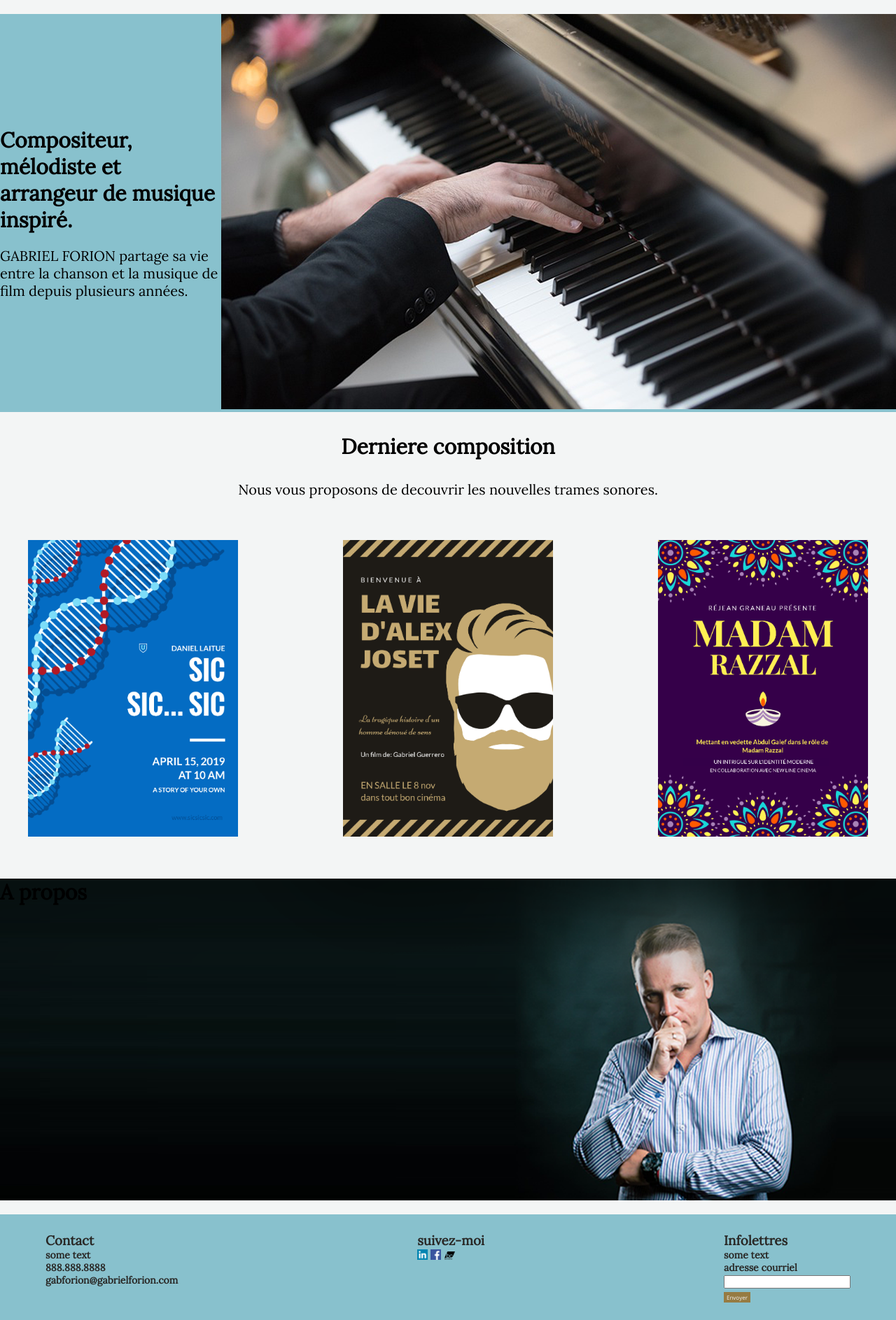
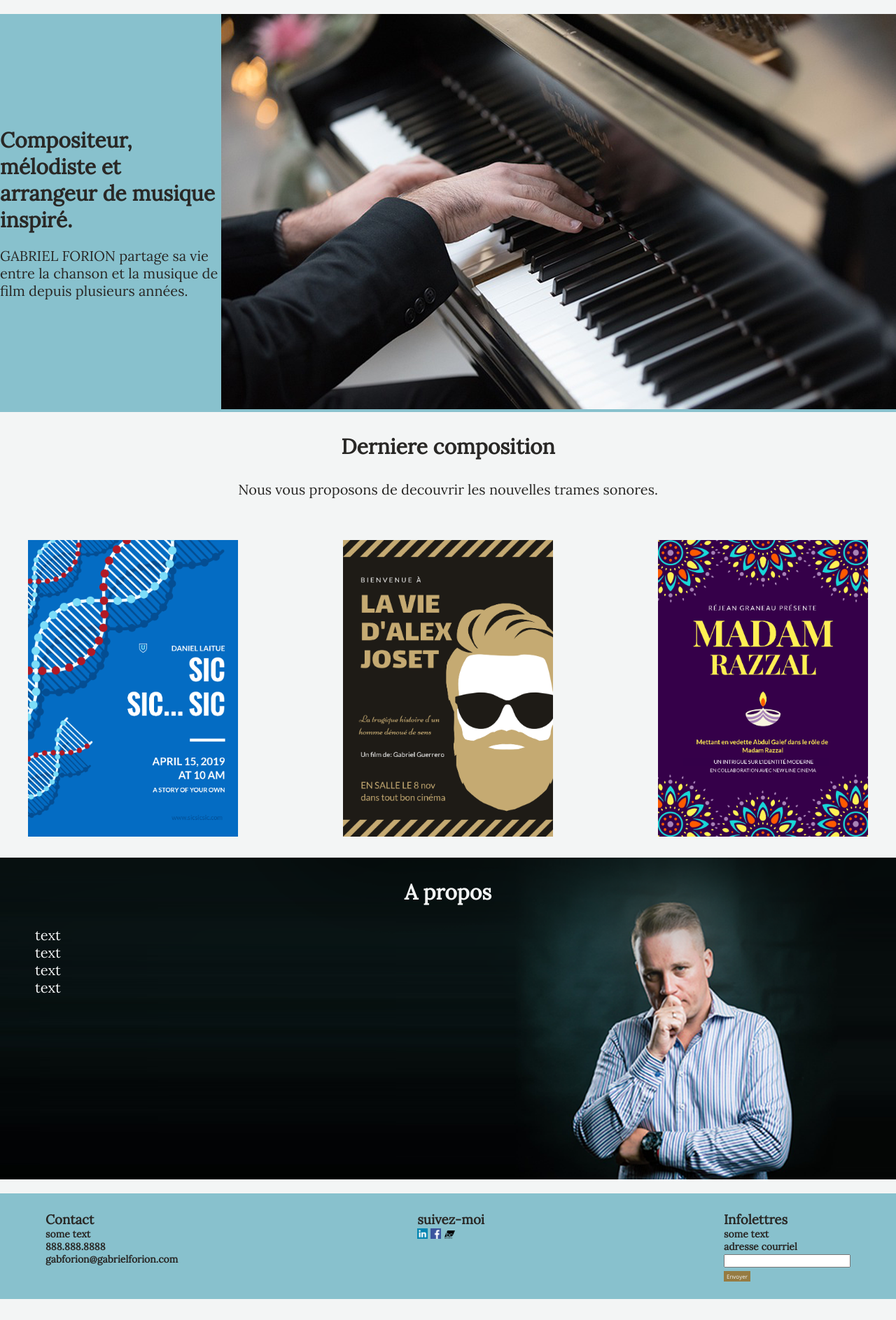
Before and after one commit to melimorin/projet-web, a PHP site: page /accueil in a window 1280 px wide. Shown: the part 52-1939 px from the top of the page at 70% size. After the commit the page ends 1909 px from the top, so only its background shows below. Run offline with PHP 8.4, Linux system fonts and the light colour scheme.

Commit message:
fix section a propos

```diff
--- a/style/style.css
+++ b/style/style.css
@@ -14,12 +14,29 @@ body {
   font-size: 30px;
   font-weight: 800;
   margin-bottom: 20px;
+  color: #292826;
 }
 
 .text {
   font-family: "Lora", serif;
   font-size: 20px;
   font-weight: 400;
+  color: #292826;
+}
+
+.titre-light {
+  font-family: "Lora", serif;
+  font-size: 30px;
+  font-weight: 800;
+  margin-bottom: 20px;
+  color: #f3f5f5;
+}
+
+.text-light {
+  font-family: "Lora", serif;
+  font-size: 20px;
+  font-weight: 400;
+  color: #f3f5f5;
 }
 
 .espace-titre {
@@ -147,6 +164,28 @@ body {
   background-repeat: no-repeat;
   height: 460px;
   width: 100%;
+  z-index: -1;
+  display: -webkit-box;
+  display: -ms-flexbox;
+  display: flex;
+  -webkit-box-orient: vertical;
+  -webkit-box-direction: normal;
+      -ms-flex-direction: column;
+          flex-direction: column;
+}
+
+.propos-texte {
+  display: -webkit-box;
+  display: -ms-flexbox;
+  display: flex;
+  -webkit-box-orient: vertical;
+  -webkit-box-direction: normal;
+      -ms-flex-direction: column;
+          flex-direction: column;
+  -webkit-box-pack: start;
+      -ms-flex-pack: start;
+          justify-content: flex-start;
+  margin-left: 50px;
 }
 
 .footer {
--- a/style/style.scss
+++ b/style/style.scss
@@ -22,12 +22,28 @@ body{
     font-size: 30px;
     font-weight: 800;
     margin-bottom: 20px;
+    color: $darkText;
 }
 
 .text {
     font-family: $textFont;
     font-size: 20px;
     font-weight: 400;
+    color: $darkText;
+}
+.titre-light {
+    font-family: $textFont;
+    font-size: 30px;
+    font-weight: 800;
+    margin-bottom: 20px;
+    color: $lightText;
+}
+
+.text-light {
+    font-family: $textFont;
+    font-size: 20px;
+    font-weight: 400;
+    color: $lightText;
 }
 .espace-titre {
     margin-bottom: 30px;
@@ -123,8 +139,17 @@ body{
         background-repeat: no-repeat;
         height: 460px;
         width: 100%;
-}
-.footer {
+        z-index: -1;
+        display: flex;
+        flex-direction: column;
+    }
+    .propos-texte {
+        display: flex;
+        flex-direction: column;
+        justify-content: flex-start;
+        margin-left: 50px;
+    }
+    .footer {
     background-color: $turquoise;
     min-height: 100%;
     max-width: 100%;
--- a/views/accueil.php
+++ b/views/accueil.php
@@ -36,7 +36,7 @@
     <div class="derniere-compo">
         <div class="container container-compo">
             <div class="text-derniere-compo">
-                <h2 class="titre espace-titre">Derniere composition</h2>
+                <h2 class="titre espace-titre ">Derniere composition</h2>
                 <p class="text espace-titre">Nous vous proposons de decouvrir les nouvelles trames sonores.</p>
             </div>
             <div class="img-derniere-compo espace-titre">
@@ -49,7 +49,15 @@
     </div>
 <!-- a propos - section -->
         <div class="container-propos">
-            <h2 class="titre espace-titre">A propos</h2>
+            <div class="container">
+                <h2 class="titre-light espace-titre">A propos</h2>
+            </div>
+                <div class="propos-texte text-light">
+                    <p>text</p>
+                    <p>text</p>
+                    <p>text</p>
+                    <p>text</p>
+                </div>
         </div>
 
 <!-- Footer -->
```
Also changed, not shown: 1 other file.
